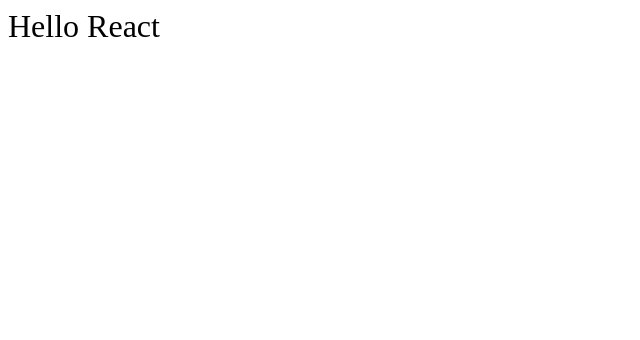
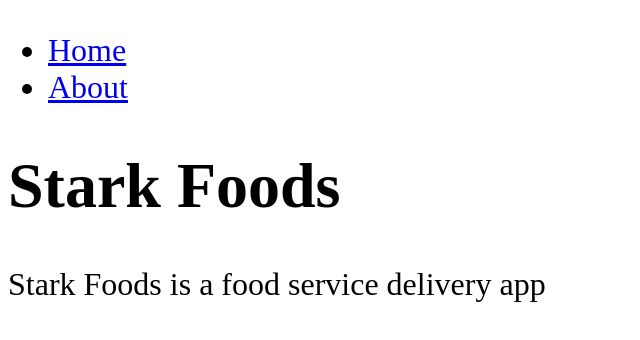
Before and after one commit to luqmanoop/eatly-react, a React app: page /about in a window 1280 px wide. Shown: the top 340 px of the page, without its empty margins (0-640 px from the left). Built offline with nearby package versions, Linux system fonts and the light colour scheme.

Commit message:
chore(reactRouter): setup and configure react-router-dom
- install react-router-dom for navigation
- configure appRouter for basic navigation in the app

[Finishes #162827322]

```diff
--- a/package.json
+++ b/package.json
@@ -24,6 +24,7 @@
     "react": "16.7.0",
     "react-dom": "16.7.0",
     "react-redux": "6.0.0",
+    "react-router-dom": "4.3.1",
     "redux": "4.0.1",
     "redux-thunk": "2.3.0"
   },
--- a/src/index.js
+++ b/src/index.js
@@ -4,13 +4,13 @@
 import { createStore } from 'redux';
 import './css/style.css';
 import reducers from './reducers';
-import App from './components/App';
+import AppRouter from './routes';
 
 const store = createStore(reducers);
 
 const appProvider = (
   <Provider store={store}>
-    <App />
+    <AppRouter />
   </Provider>
 );
 
--- /dev/null
+++ b/src/routes/index.js
@@ -0,0 +1,32 @@
+import React, { Fragment } from 'react';
+import { BrowserRouter as Router, Route, Link } from 'react-router-dom';
+import App from '../components/App';
+
+const About = () => (
+  <Fragment>
+    <h1>Stark Foods</h1>
+    <p>Stark Foods is a food service delivery app</p>
+  </Fragment>
+);
+
+const AppRouter = () => (
+  <Router>
+    <Fragment>
+      <nav>
+        <ul>
+          <li>
+            <Link to="/">Home</Link>
+          </li>
+          <li>
+            <Link to="/about/">About</Link>
+          </li>
+        </ul>
+      </nav>
+
+      <Route path="/" exact component={App} />
+      <Route path="/about" component={About} />
+    </Fragment>
+  </Router>
+);
+
+export default AppRouter;
```
Also changed, not shown: 1 other file (tests, documents, lock files or other folders).
